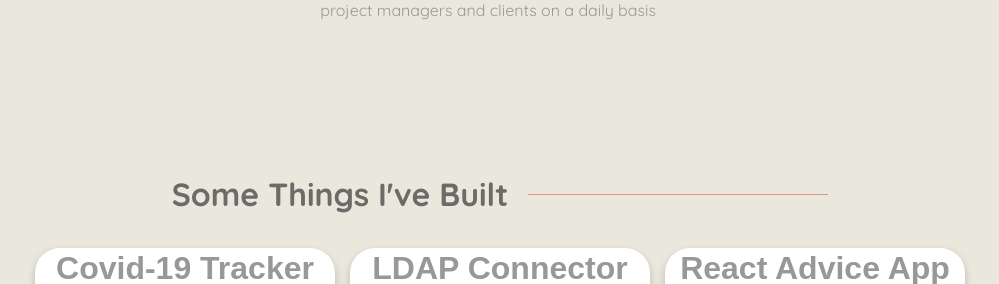
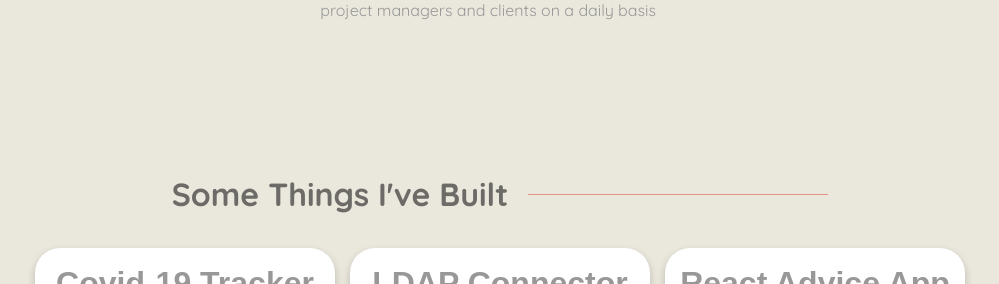
Before and after one commit to AustinSpinazze/ReactPersonalPortfolio, a React app: page / in a window 1280 px wide. Shown: the part 2001-2285 px from the top of the page, without its empty margins (140-1139 px from the left). Built offline with nearby package versions, Linux system fonts and the light colour scheme; some packages are replaced by stand-ins of ours.

Commit message:
- Adjusted card spacing

```diff
--- a/src/app/common/Card/card.css
+++ b/src/app/common/Card/card.css
@@ -34,6 +34,10 @@
 .flip-card-front {
   background-color: white;
   border-radius: 25px;
+}
+
+.flip-card-front h1 {
+  margin: 15px 0;
 }
 
 .flip-card-back {
```
Also changed, not shown: 1 other file.
